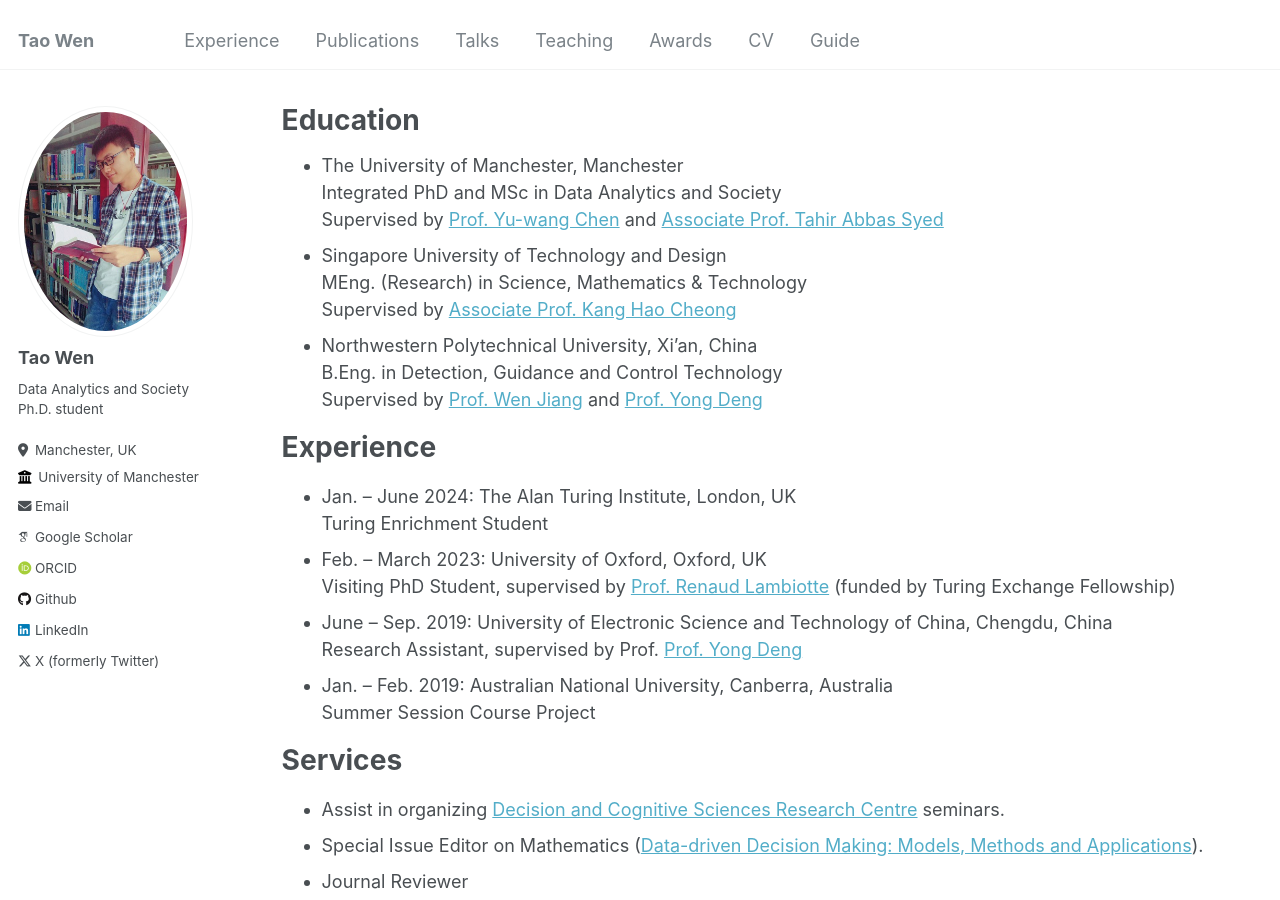
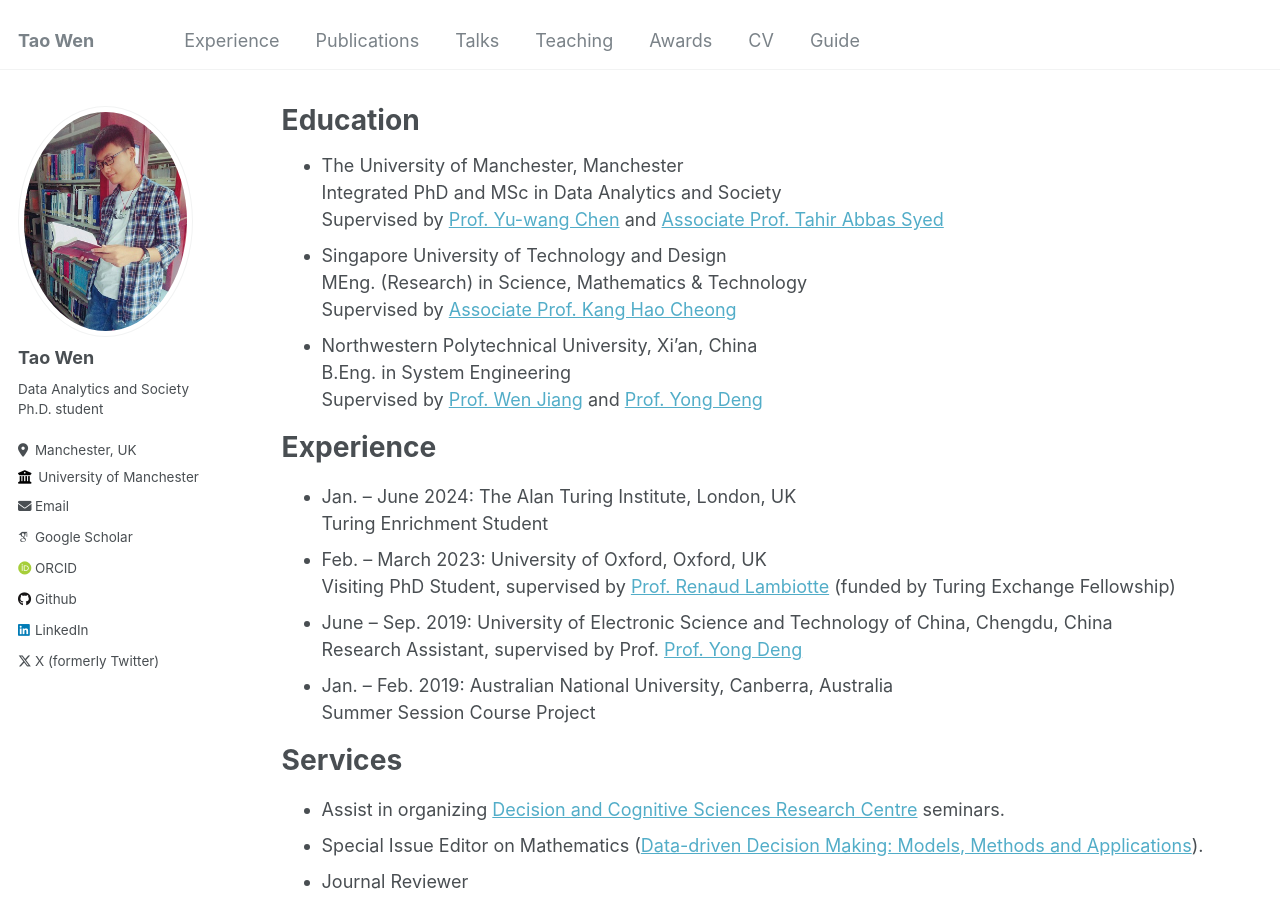
Before and after one commit to TaaoWen/taaowen.github.io, a Jekyll site: the page built from _pages/experience.md, in a window 1280 px wide and 900 px high. Built offline with Jekyll 4.4.1, drawn with Linux system fonts in a browser that asks for light colours; some web fonts are replaced.

Commit message:
Update experience.md

```diff
--- a/_pages/experience.md
+++ b/_pages/experience.md
@@ -15,7 +15,7 @@ author_profile: true
   MEng. (Research) in Science, Mathematics & Technology<br>
   Supervised by [Associate Prof. Kang Hao Cheong](https://dr.ntu.edu.sg/cris/rp/rp02319)
 - Northwestern Polytechnical University, Xi'an, China<br>
-  B.Eng. in Detection, Guidance and Control Technology<br>
+  B.Eng. in System Engineering<br>
   Supervised by [Prof. Wen Jiang](https://teacher.nwpu.edu.cn/en/jiangwen.html) and [Prof. Yong Deng](https://en.uestc.edu.cn/info/1074/3243.htm)
 
 
```
